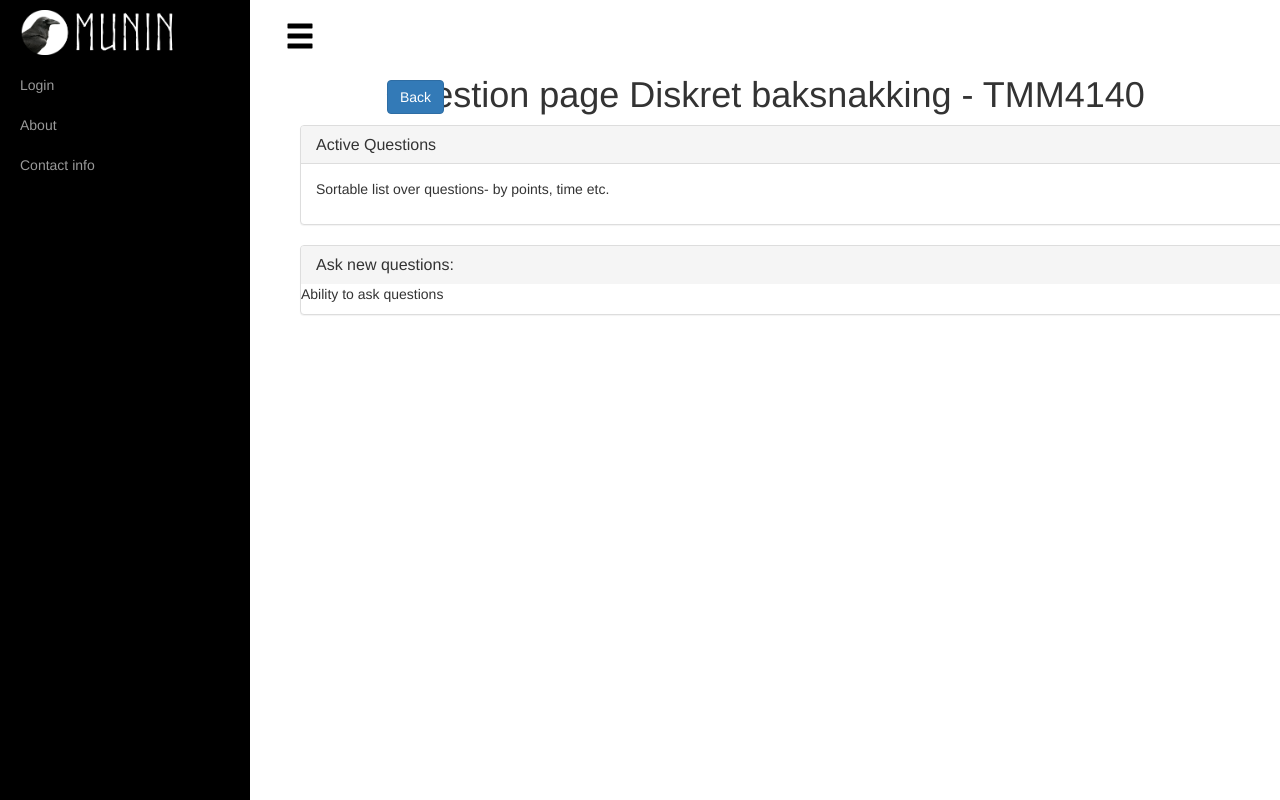
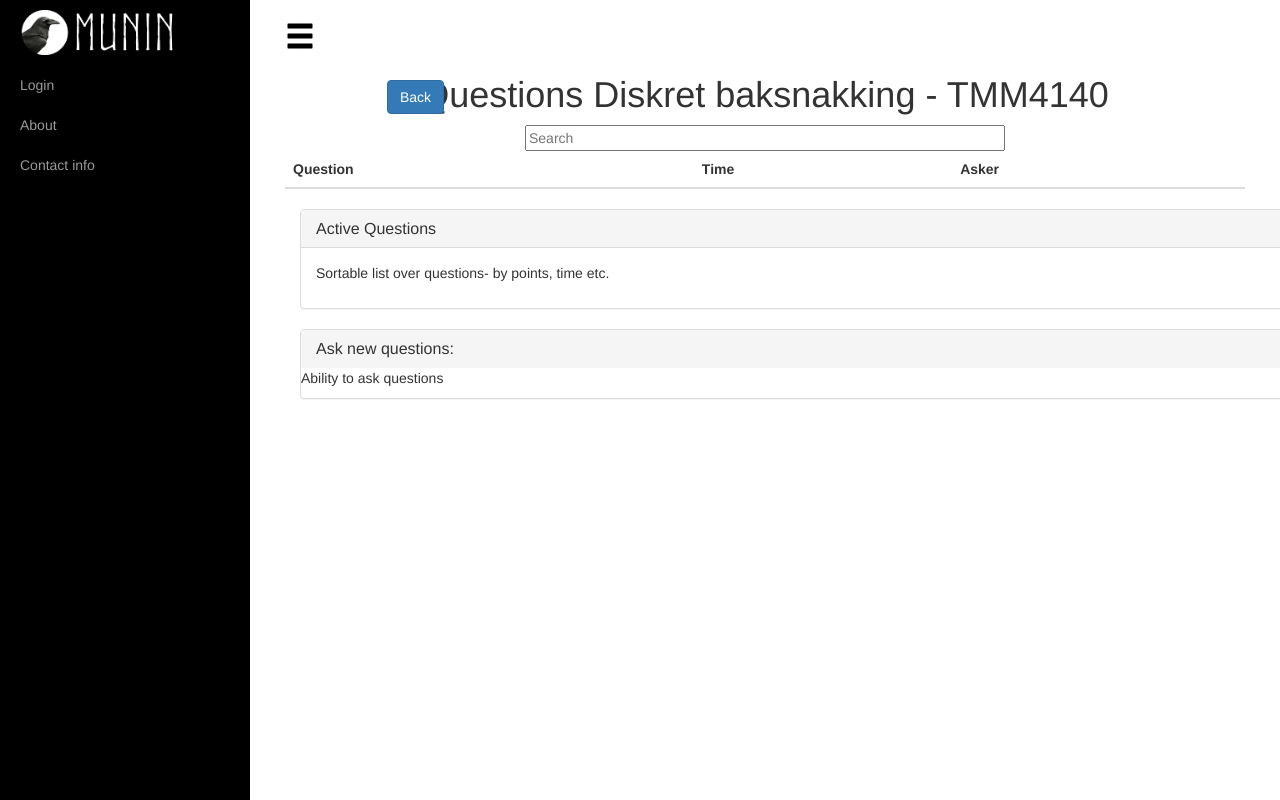
Before and after one commit to Strand94/Munin, a Django app: page /subjects/3/questions in a window 1280 px wide; the page is wider, and only the part inside the window is pictured. Run offline with Django 3.2, Linux system fonts and the light colour scheme; data comes from the database, SQL or seed files in the repository; both versions use the stored data as it was after the commit; lists and menus that the app fills with data are empty; some libraries are stand-ins or nearby versions.

Commit message:
Added email and link to profile on subject members page. Searchable table to subject questions page

```diff
--- a/apps/registration/views.py
+++ b/apps/registration/views.py
@@ -1,7 +1,7 @@
 from django.shortcuts import render
 from django.contrib.auth.mixins import LoginRequiredMixin
 from django.views import generic
-
+from apps.questions.models import Course, CourseInfo
 from .models import User
 
 # Create your views here.
--- a/templates/staticpages/subject_questions.html
+++ b/templates/staticpages/subject_questions.html
@@ -5,11 +5,37 @@
         <input class="btn btn-primary" type=button value="Back" onClick="history.go(-1);">
     </div>
 
-    <h1 class="text-center"> Question page {{ subject.name }} - {{ subject.course_id }}</h1>
+    <h1 class="text-center"> Questions {{ subject.name }} - {{ subject.course_id }}</h1>
+
+    <div class="center-block">
+        <div id="users">
+            <div class="text-center">
+                <input style="width: 50%" class="search" placeholder="Search" />
+            </div>
+            <table class="table table-responsive table-hover">
+                <thead>
+                    <tr>
+                        <th>Question</th>
+                        <th>Time</th>
+                        <th>Asker</th>
+                    </tr>
+                </thead>
+                <!-- IMPORTANT, class="list" have to be at tbody -->
+                <tbody class="list">
+                    {% for question in questions %}
+                    <tr class='clickable-row' data-href="{{ subject.pk }}/info">
+                        <td class="id">{{ question.question }}</td>
+                        <td class="name">{{ question.timestamp }}</td>
+                        <td class="place">{{ question.asked_question }}</td>
+                    </tr>
+                {% endfor %}
+                </tbody>
+            </table>
+        </div>
+    </div>
 
     <div class="container">
         <div class="panel-group">
-
             <div class="panel panel-default">
                 <div class="panel-heading">
                    <h2 class="panel-title">
@@ -43,4 +69,25 @@
         </div>
     </div>
 
+
 {% endblock %}
+
+{% block script %}
+
+<script src="//cdnjs.cloudflare.com/ajax/libs/list.js/1.5.0/list.min.js"></script>
+<script type="text/javascript">
+    var options = {
+    valueNames: [ 'question', 'timestamp', 'asked_question']
+                    };
+
+    var userList = new List('users', options);
+
+    jQuery(document).ready(function($) {
+    $(".clickable-row").click(function() {
+        window.location = $(this).data("href");
+
+    });
+});
+</script>
+
+{% endblock script %}
```
Also changed, not shown: templates/staticpages/subject_members.html (+6 -1 lines), db.sqlite3.
